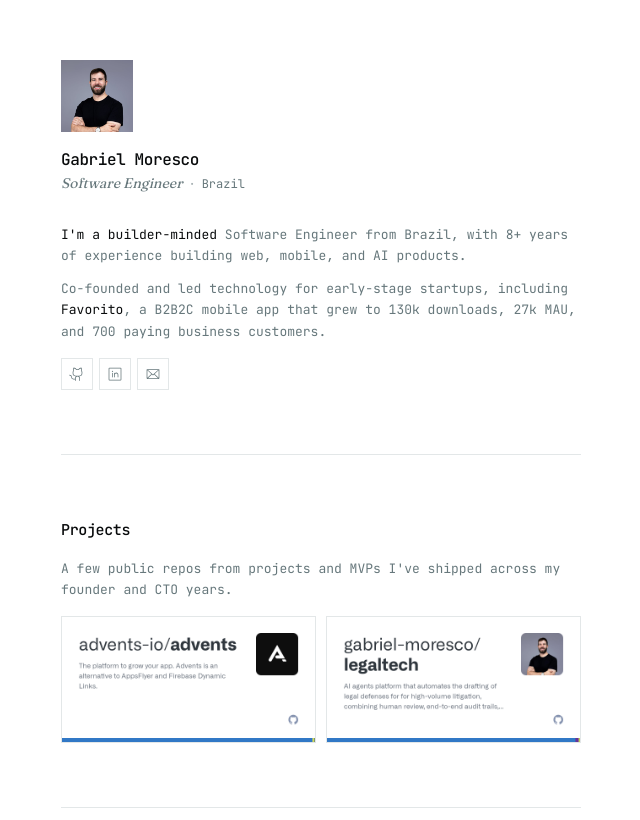
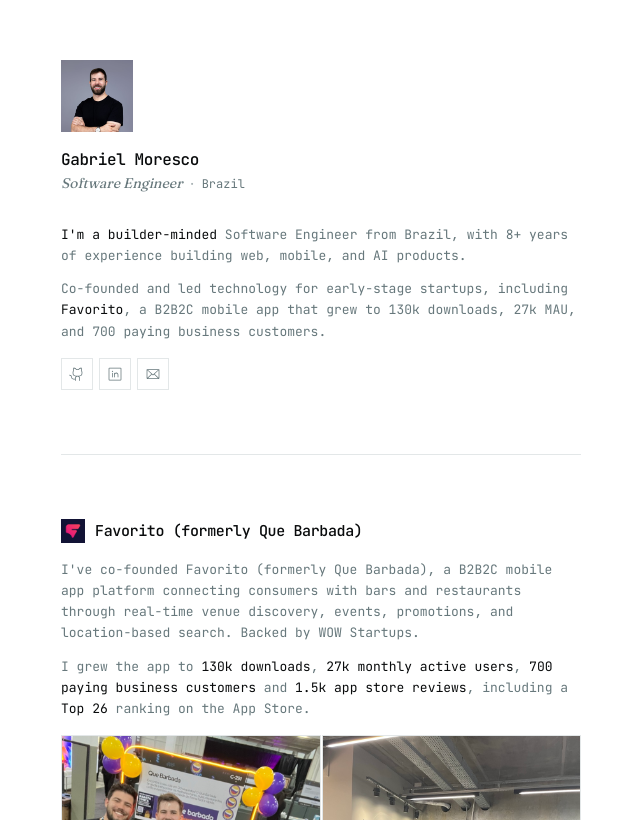
Before and after one commit to gabriel-moresco/moresco.cc, a Next.js app: page / in a window 1280 px wide. Shown: the part 132-952 px from the top of the page, without its empty margins (319-959 px from the left). Built offline with nearby package versions, Linux system fonts and the light colour scheme.

Commit message:
Remove open source section

```diff
--- a/src/app/page.tsx
+++ b/src/app/page.tsx
@@ -1,6 +1,5 @@
 import { Divider } from "@/components/divider"
 import { Introduction } from "@/components/sections/introduction"
-import { OpenSource } from "@/components/sections/open-source"
 import { Favorito } from "@/components/sections/favorito"
 import { Weg } from "@/components/sections/weg"
 import { ThemeToggleHint } from "@/components/theme-toggle-hint"
@@ -11,11 +10,9 @@
       <article className="flex w-full max-w-[520px] flex-col gap-16">
         <Introduction delay={60} />
         <Divider delay={510} />
-        <OpenSource delay={540} />
+        <Favorito delay={540} />
         <Divider delay={720} />
-        <Favorito delay={750} />
-        <Divider delay={930} />
-        <Weg delay={960} />
+        <Weg delay={750} />
       </article>
 
       <ThemeToggleHint />
--- a/src/components/sections/open-source.tsx
+++ /dev/null
@@ -1,76 +0,0 @@
-import Image from "next/image"
-import Link from "next/link"
-
-type RepoEntry = {
-  href: string
-  name: string
-  image: string
-}
-
-const repos: RepoEntry[] = [
-  {
-    href: "https://github.com/advents-io/advents",
-    name: "advents-io/advents",
-    image: "/static/advents.png",
-  },
-  {
-    href: "https://github.com/gabriel-moresco/legaltech",
-    name: "gabriel-moresco/legaltech",
-    image: "/static/legaltech.png",
-  },
-]
-
-type OpenSourceProps = {
-  delay: number
-}
-
-export const OpenSource = ({ delay }: OpenSourceProps) => (
-  <section
-    aria-labelledby="repos-heading"
-    className="flex animate-in flex-col gap-4 duration-500 ease-out fill-mode-both fade-in slide-in-from-bottom-3"
-    style={{ animationDelay: `${delay}ms` }}
-  >
-    <div className="flex flex-col gap-4">
-      <h2
-        id="repos-heading"
-        className="text-[15px] font-medium tracking-tight text-foreground"
-      >
-        Projects
-      </h2>
-      <p className="text-[13px] leading-relaxed text-muted-foreground">
-        A few public repos from projects and MVPs I&apos;ve shipped across my
-        founder and CTO years.
-      </p>
-    </div>
-    <ul className="grid grid-cols-1 gap-2.5 sm:grid-cols-2">
-      {repos.map((repo) => (
-        <li key={repo.href}>
-          <RepoBanner {...repo} />
-        </li>
-      ))}
-    </ul>
-  </section>
-)
-
-const RepoBanner = ({ href, name, image }: RepoEntry) => (
-  <Link
-    href={href}
-    aria-label={`Open ${name} on GitHub`}
-    title={name}
-    target="_blank"
-    rel="noopener noreferrer"
-    className="group relative block aspect-2/1 overflow-hidden border border-border transition-colors duration-200 outline-none hover:border-foreground/30 focus-visible:border-ring focus-visible:ring-2 focus-visible:ring-ring/40"
-  >
-    <Image
-      src={image}
-      alt={`${name} preview`}
-      width={1200}
-      height={600}
-      className="size-full object-cover"
-    />
-    <span
-      aria-hidden
-      className="absolute inset-0 bg-background opacity-0 transition-opacity duration-200 group-hover:opacity-20"
-    />
-  </Link>
-)
```
Also changed, not shown: public/static/advents.png (deleted), public/static/legaltech.png (deleted).
